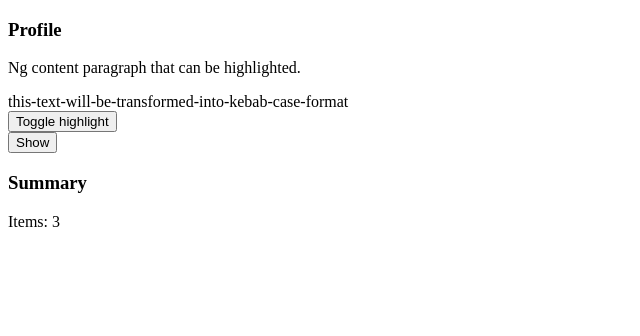
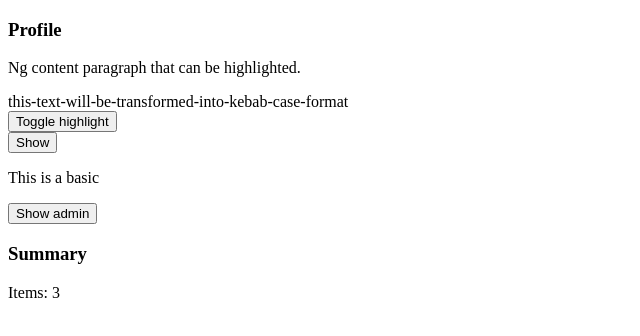
Before and after one commit to xsczk/angular-app, an Angular app: page / in a window 1280 px wide. Shown: the top 336 px of the page, without its empty margins (0-640 px from the left). Built offline with nearby package versions, Linux system fonts and the light colour scheme.

Commit message:
dynamic render with ng-container

```diff
--- a/src/app/outlet/my-outlet.component.ts
+++ b/src/app/outlet/my-outlet.component.ts
@@ -1,22 +1,38 @@
 import {
   Component,
+  computed, effect,
   inject,
-  input,
+  input, OnChanges, SimpleChanges,
   TemplateRef,
+  viewChild,
   ViewContainerRef
 } from '@angular/core';
+import {NgTemplateOutlet} from '@angular/common';
 
 @Component({
   selector: 'my-outlet',
   template: `
     <button (click)="showFragment()">Show</button>
+    <ng-container [ngTemplateOutlet]="profileTemplate()"></ng-container>
   `,
+  imports: [
+    NgTemplateOutlet
+  ],
   standalone: true
 })
 
-export class MyOutlet {
+export class MyOutlet implements OnChanges{
   fragment = input<TemplateRef<unknown>>()
+  isAdmin = input.required<boolean>()
+  adminTemplate = input<TemplateRef<unknown>>()
+  basicTemplate = input<TemplateRef<unknown>>()
+  profileTemplate = computed(() =>
+    this.isAdmin() ? this.adminTemplate() : this.basicTemplate())
   private viewContainer = inject(ViewContainerRef)
+
+  ngOnChanges(changes: SimpleChanges) {
+    console.log('ngOnChanges', changes, this.profileTemplate())
+  }
 
 
   showFragment() {
--- a/src/app/user.component.ts
+++ b/src/app/user.component.ts
@@ -24,7 +24,17 @@ import {MyOutlet} from './outlet/my-outlet.component';
     <ng-template #myFragment>
       <p>This is a fragment</p>
     </ng-template>
-    <my-outlet [fragment]="myFragment"></my-outlet>
+    <ng-template #admin>
+      <p>This is an admin</p>
+    </ng-template>
+    <ng-template #basic>
+      <p>This is a basic</p>
+    </ng-template>
+    <my-outlet [fragment]="myFragment" [isAdmin]="isAdmin"
+               [adminTemplate]="admin" [basicTemplate]="basic"></my-outlet>
+    <button (click)="showAdmin()">
+      Show {{ isAdmin ? 'basic' : 'admin' }}
+    </button>
   `,
   styles: [
     `.highlight {
@@ -41,6 +51,7 @@ export class UserComponent implements AfterContentInit {
   p = contentChild.required(HighlightDirective)
 
   on = false;
+  isAdmin = false;
 
   ngAfterContentInit(): void {
     // Debug logging to confirm the ContentChild is found at lifecycle time
@@ -56,4 +67,8 @@ export class UserComponent implements AfterContentInit {
       console.warn('p is not available when toggle called:', this.p);
     }
   }
+
+  showAdmin() {
+    this.isAdmin = !this.isAdmin;
+  }
 }
```
